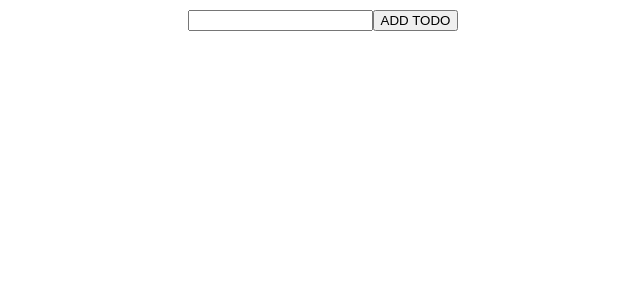
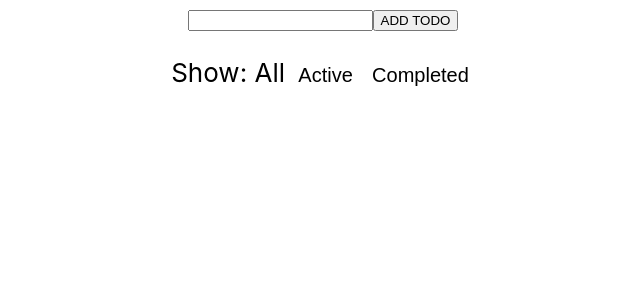
Before and after one commit to PUndef/boroda, a React (Create React App) app: page / in a window 1280 px wide. Shown: the top 300 px of the page, without its empty margins (317-957 px from the left). Built offline with nearby package versions, Linux system fonts and the light colour scheme.

Commit message:
add filtering todos

```diff
--- /dev/null
+++ b/src/components/FilterButton/FilterButton.js
@@ -0,0 +1,38 @@
+import React from 'react';
+import { store } from '../../store';
+
+import styles from './FilterButton.module.scss';
+
+class FilterButton extends React.Component {
+    handleToggleFilter = () => {
+        const { props } = this;
+        const { filter } = props;
+        store.dispatch({
+            type: 'SET_VISIBILITY_FILTER',
+            filter,
+        });
+    }
+
+    render() {
+        const { props } = this;
+        const {
+            children,
+            filter,
+            currentFilter,
+        } = props;
+        if (filter === currentFilter) {
+            return <span>{children}</span>;
+        }
+        return (
+            <button
+                type="button"
+                onClick={this.handleToggleFilter}
+                className={styles.button}
+            >
+                {children}
+            </button>
+        );
+    }
+}
+
+export default FilterButton;
--- /dev/null
+++ b/src/components/FilterButton/FilterButton.module.scss
@@ -0,0 +1,7 @@
+.button {
+    font-size: 20px;
+    background-color: transparent;
+    border: unset;
+    outline: none;
+    cursor: pointer;
+}
--- /dev/null
+++ b/src/components/FilterButton/index.js
@@ -0,0 +1,3 @@
+import FilterButton from './FilterButton';
+
+export default FilterButton;
--- a/src/components/Todo/Todo.js
+++ b/src/components/Todo/Todo.js
@@ -2,6 +2,8 @@ import React from 'react';
 import uuidv1 from 'uuid/v1';
 import { connect } from 'react-redux';
 import store from '../../store/store';
+import FilterButton from '../FilterButton';
+import { getVisibleTodos } from '../../services/todo';
 
 import styles from './Todo.module.scss';
 
@@ -27,6 +29,14 @@ class Todo extends React.Component {
 
     render() {
         const { props } = this;
+        const {
+            todoList,
+            visibilityFilter,
+        } = props;
+        const visibleTodos = getVisibleTodos(
+            todoList,
+            visibilityFilter,
+        );
         return (
             <div>
                 <input
@@ -45,7 +55,7 @@ class Todo extends React.Component {
                 </button>
                 <ul>
                     {
-                        props.todoList.map(todo => (
+                        visibleTodos.map(todo => (
                             <li
                                 key={todo.id}
                                 className={`
@@ -67,6 +77,30 @@ class Todo extends React.Component {
                         ))
                     }
                 </ul>
+                <p>
+                    {'Show:'}
+                    {' '}
+                    <FilterButton
+                        filter="SHOW_ALL"
+                        currentFilter={visibilityFilter}
+                    >
+                        {'All'}
+                    </FilterButton>
+                    {' '}
+                    <FilterButton
+                        filter="SHOW_ACTIVE"
+                        currentFilter={visibilityFilter}
+                    >
+                        {'Active'}
+                    </FilterButton>
+                    {' '}
+                    <FilterButton
+                        filter="SHOW_COMPLETED"
+                        currentFilter={visibilityFilter}
+                    >
+                        {'Completed'}
+                    </FilterButton>
+                </p>
             </div>
         );
     }
--- /dev/null
+++ b/src/services/todo/getVisibleTodos.js
@@ -0,0 +1,21 @@
+const getVisibleTodos = (
+    todos,
+    filter,
+) => {
+    switch (filter) {
+        case 'SHOW_ALL':
+            return todos;
+        case 'SHOW_COMPLETED':
+            return todos.filter(
+                t => t.completed,
+            );
+        case 'SHOW_ACTIVE':
+            return todos.filter(
+                t => !t.completed,
+            );
+        default:
+            return todos;
+    }
+};
+
+export default getVisibleTodos;
--- a/src/services/todo/index.js
+++ b/src/services/todo/index.js
@@ -1,9 +1,11 @@
 import todo from './todo';
 import toggleTodo from './toggleTodo';
+import getVisibleTodos from './getVisibleTodos';
 
 export default todo;
 
 export {
     todo,
     toggleTodo,
+    getVisibleTodos,
 };
```
